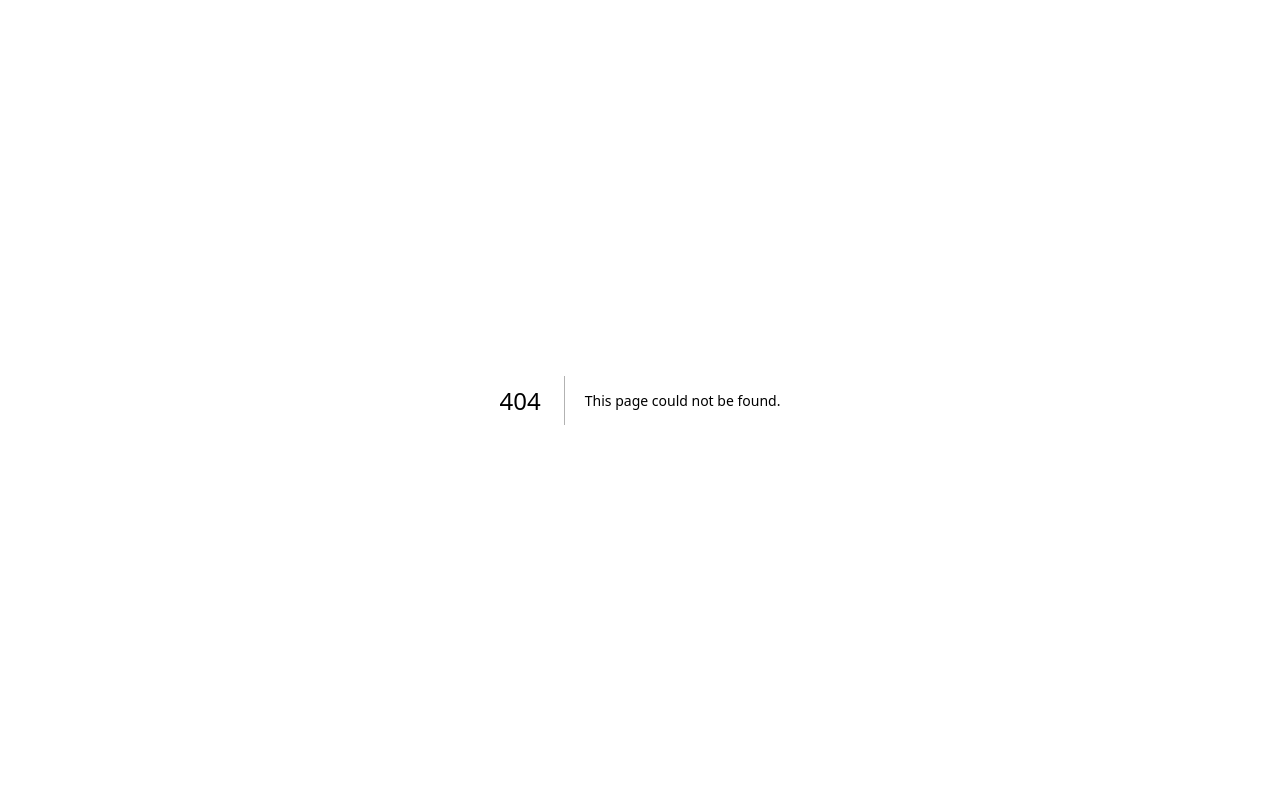
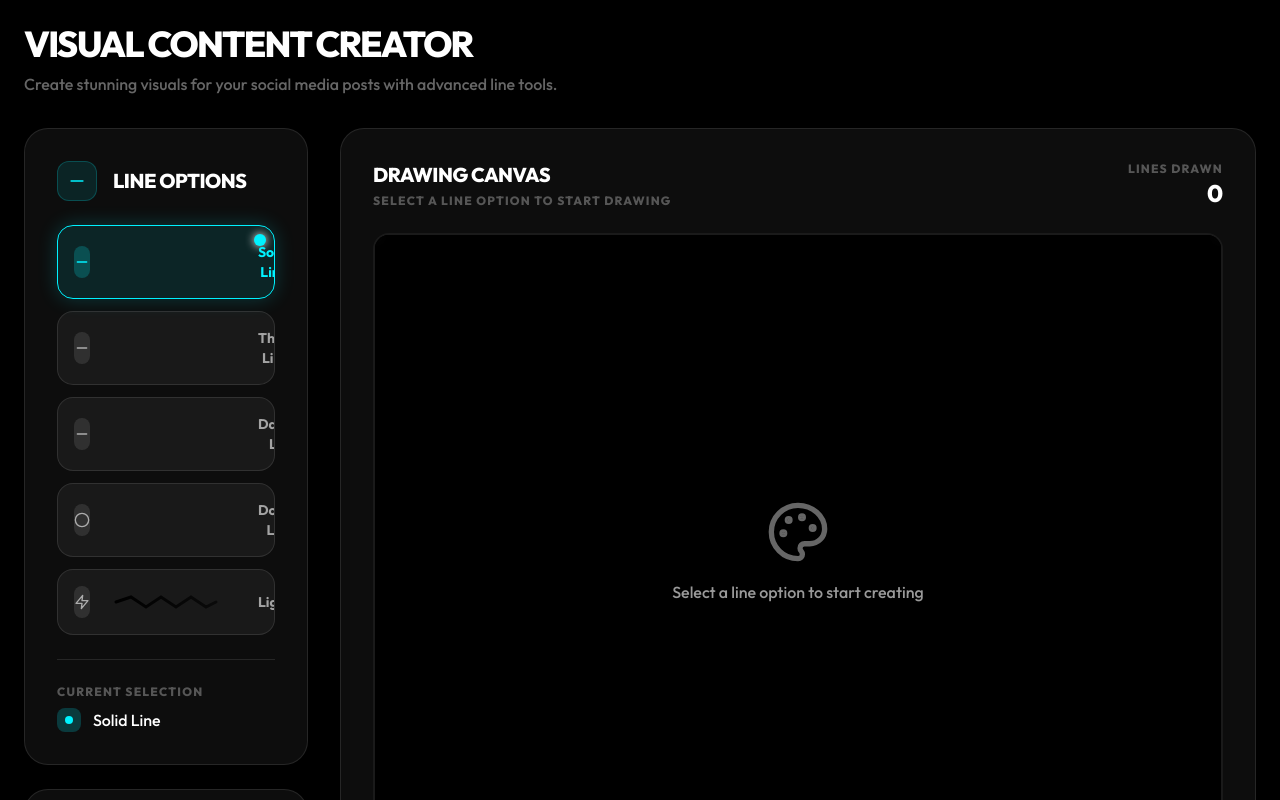
Before and after one commit to OneTeraByte7/Pika, a Next.js app in the folder client/: page /visual-creator in a window 1280 px wide. Before the commit this address had no page. Shown: the top 800 px of the page. Built offline with nearby package versions, Linux system fonts and the light colour scheme.

Commit message:
new:component

```diff
--- /dev/null
+++ b/client/src/pages/visual-creator.tsx
@@ -0,0 +1,22 @@
+import React from 'react';
+import Head from 'next/head';
+import { Toaster } from 'react-hot-toast';
+import VisualContentCreator from '../components/VisualContentCreator';
+
+export default function VisualCreatorPage() {
+  return (
+    <>
+      <Head>
+        <title>Visual Creator - Pika AI</title>
+        <meta name="description" content="Create stunning visual content with advanced line options and drawing tools." />
+        <meta name="viewport" content="width=device-width, initial-scale=1" />
+      </Head>
+
+      <Toaster position="top-center" />
+
+      <div className="min-h-screen bg-pitch-black">
+        <VisualContentCreator />
+      </div>
+    </>
+  );
+}
```
